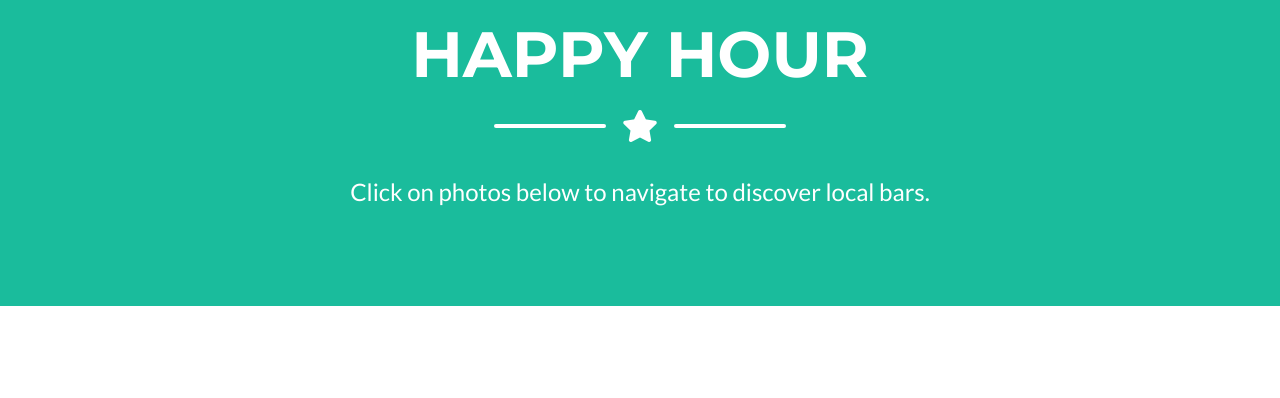
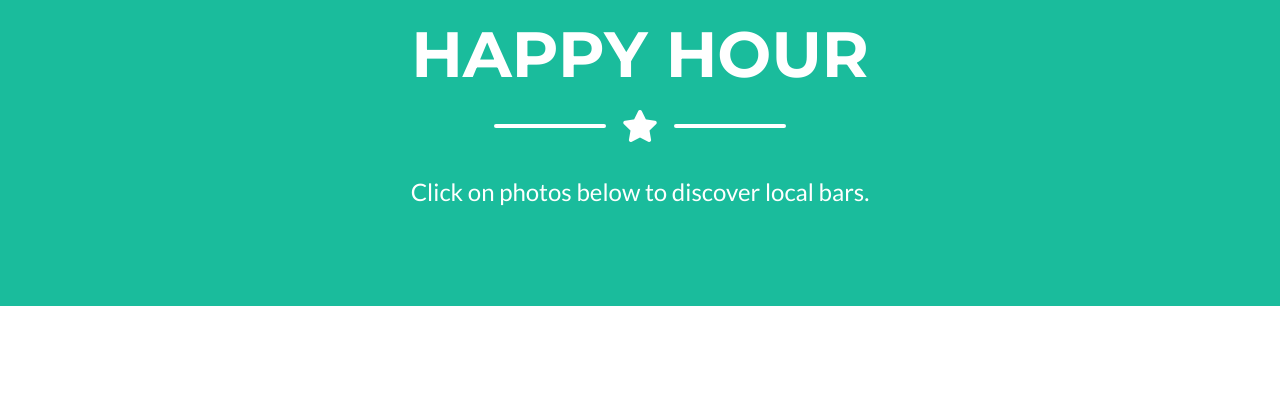
Before and after one commit to jpr243/Happy-Hour, a website with bundled scripts: page index.html in a window 1280 px wide. Shown: the part 402-800 px from the top of the page. Built offline with nearby package versions, Linux system fonts and the light colour scheme.

Commit message:
corrected typo in html

```diff
--- a/index.html
+++ b/index.html
@@ -66,7 +66,7 @@
       </div>
 
       <!-- Masthead Subheading -->
-      <p class="masthead-subheading font-weight-light mb-0">Click on photos below to navigate to discover local bars.</p>
+      <p class="masthead-subheading font-weight-light mb-0">Click on photos below to discover local bars.</p>
 
     </div>
   </header>
```
